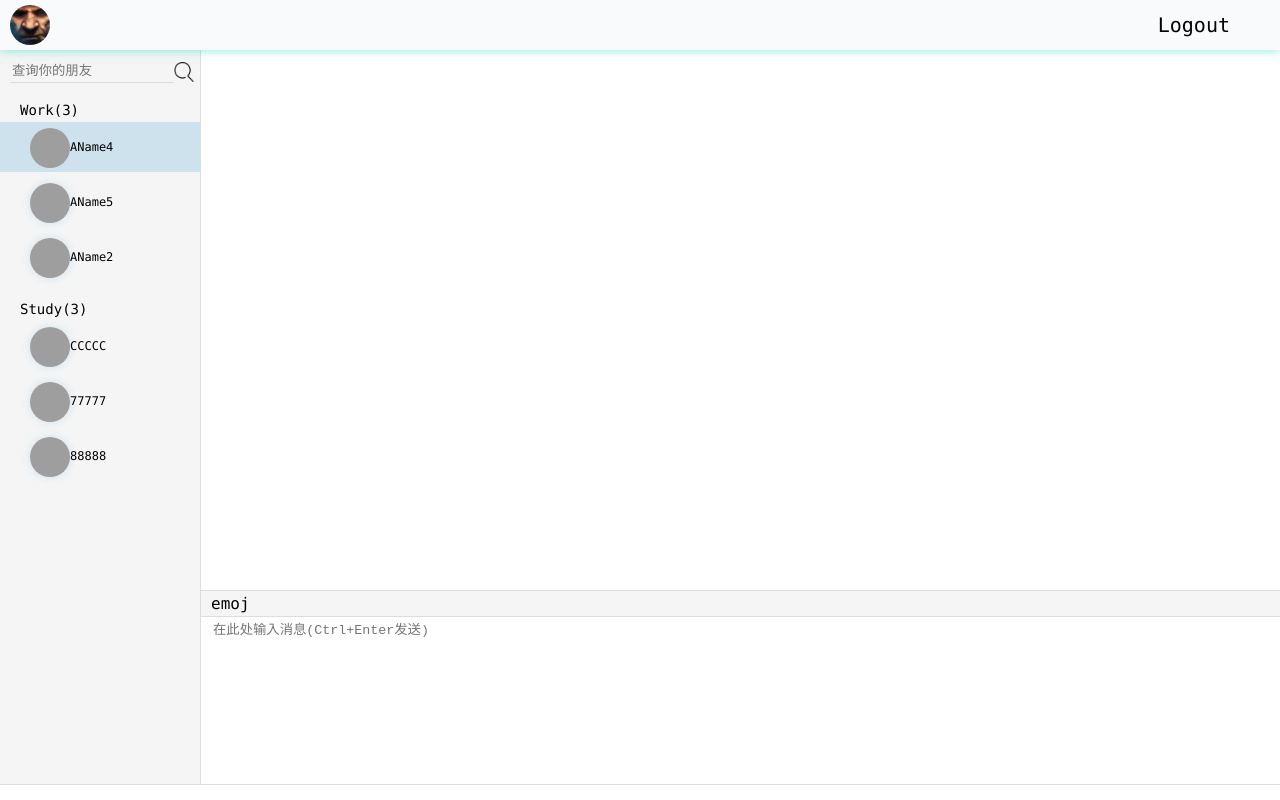
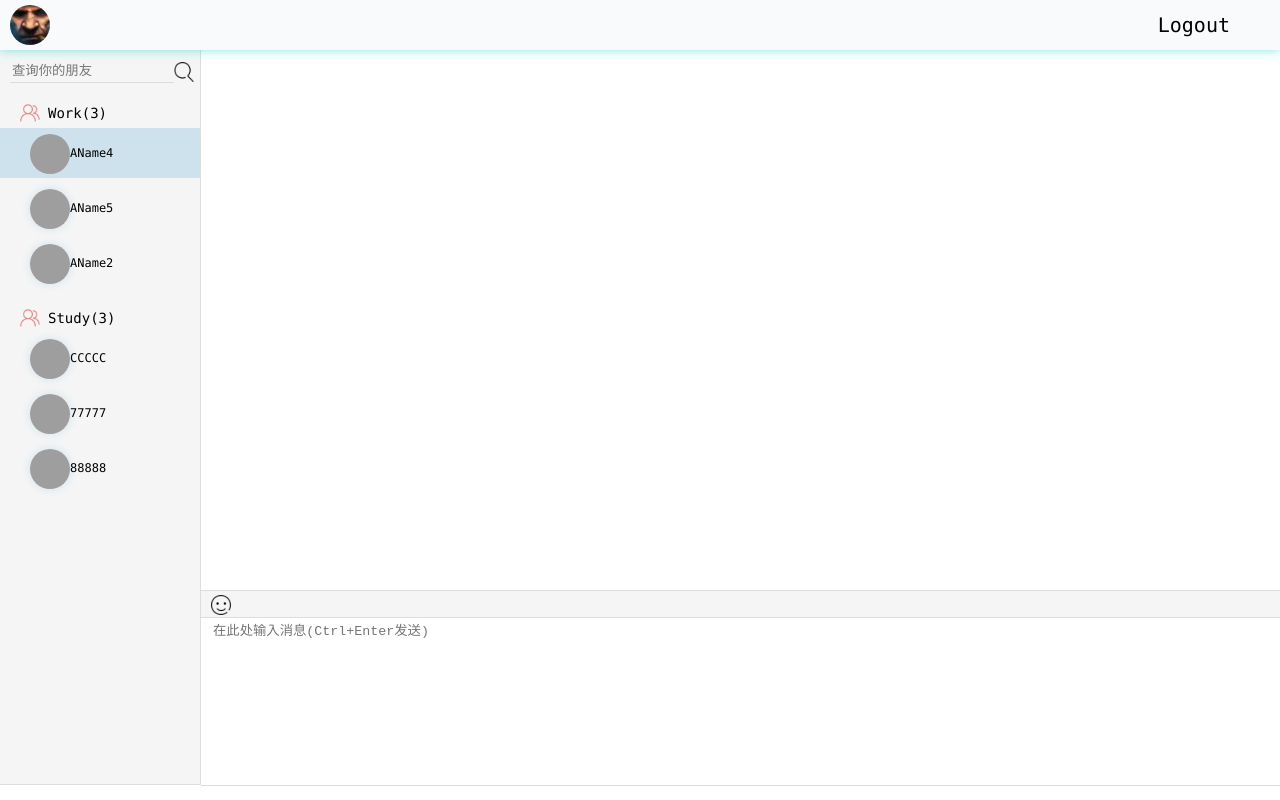
Before and after one commit to twb0223/mychat, a Vue app in the folder VueChat/: page /#/Main in a window 1280 px wide. Both pictures are taken after a click on the item "AName4". Built offline with nearby package versions, Linux system fonts and the light colour scheme; grey boxes are pictures that could not be loaded.

Commit message:
change left groupnamelist icon

```diff
--- a/VueChat/src/components/Foot.vue
+++ b/VueChat/src/components/Foot.vue
@@ -3,7 +3,6 @@
         <div>
             @Copy Right 2017
         </div>
-
     </div>
 </template>
 
--- a/VueChat/src/components/Input.vue
+++ b/VueChat/src/components/Input.vue
@@ -1,6 +1,6 @@
 <template>
   <div class="Msginput">
-      <div class="inputbar"><p>emoj</p></div>
+      <div class="inputbar"><img src="../assets/img/Smile.png"></div>
       <div class="inputdiv">
         <textarea class="inputfiled" placeholder="在此处输入消息(Ctrl+Enter发送)" @keydown='sendMsg'></textarea>
      </div>
@@ -87,13 +87,19 @@ export default {
 }
 .inputbar {
   text-indent: 10px;
-  height: 25px;
-  line-height: 25px;
+  height: 26px;
+  line-height: 26px;
   background-color: #f5f5f5;
   border-top: 1px solid #ddd;
   border-bottom: 1px solid #ddd;
-  /* box-shadow: 0 0 10px rgba(0, 204, 204, 0.5); */
+  vertical-align: middle;
 }
+.inputbar img{
+  margin-top: 4px;
+  width: 20px;
+  height: 20px;
+}
+
 .inputfiled {
   clear: both;
   text-indent: 10px;
@@ -109,6 +115,8 @@ export default {
   outline-style: none;
   border-bottom: 1px solid #ddd;
 }
+
+
 .inputfiled::-webkit-scrollbar {
   /*滚动条整体样式*/
   width: 5px;
--- a/VueChat/src/components/Left.vue
+++ b/VueChat/src/components/Left.vue
@@ -5,7 +5,7 @@
            <img src="../assets/img/search.png" alt="login">
         </div>
         <div class="linkgroup" v-for="item in filterList" :key="item.Gname">
-            <div class="groupName" @click.self='item.Open=!item.Open'>{{item.Gname}}({{item.AccountList.length}})</div>
+            <div class="groupName" @click.self='item.Open=!item.Open'><img src='../assets/img/friends.png'>{{item.Gname}}({{item.AccountList.length}})</div>
             <ul class='grouplist' v-for="item2 in item.AccountList" v-show="item.Open" :key="item2.AccountID">
                 <li v-bind:data-account="item2.AccountID" @click='selectfriend'>
                     <img v-bind:src="item2.AccountLogo" v-bind:alt="item2.AccountID">
@@ -209,8 +209,14 @@ export default {
   vertical-align: middle;
   font-size: 14px;
   cursor: pointer;
+  line-height: 20px;
 }
-
+.groupName img{
+  vertical-align: bottom;
+  margin-right: 8px;
+  width: 20px;
+  height: 20px;
+}
 .grouplist {
   padding-top: 5px;
   font-size: 12px;
```
Also changed, not shown: 1 other file (tests, documents, lock files or other folders).
